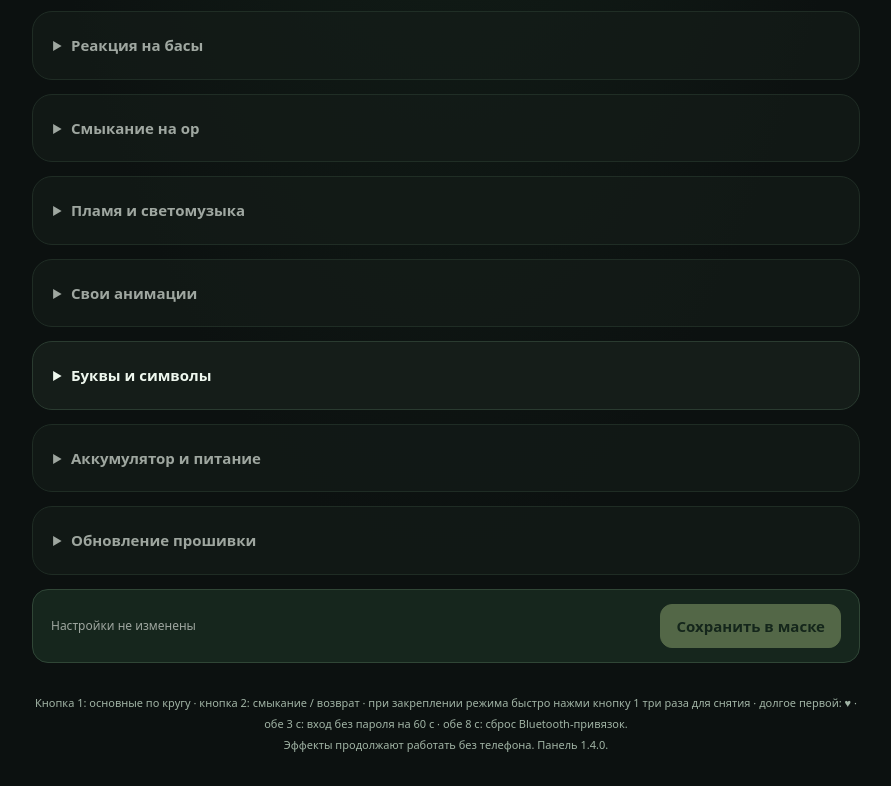
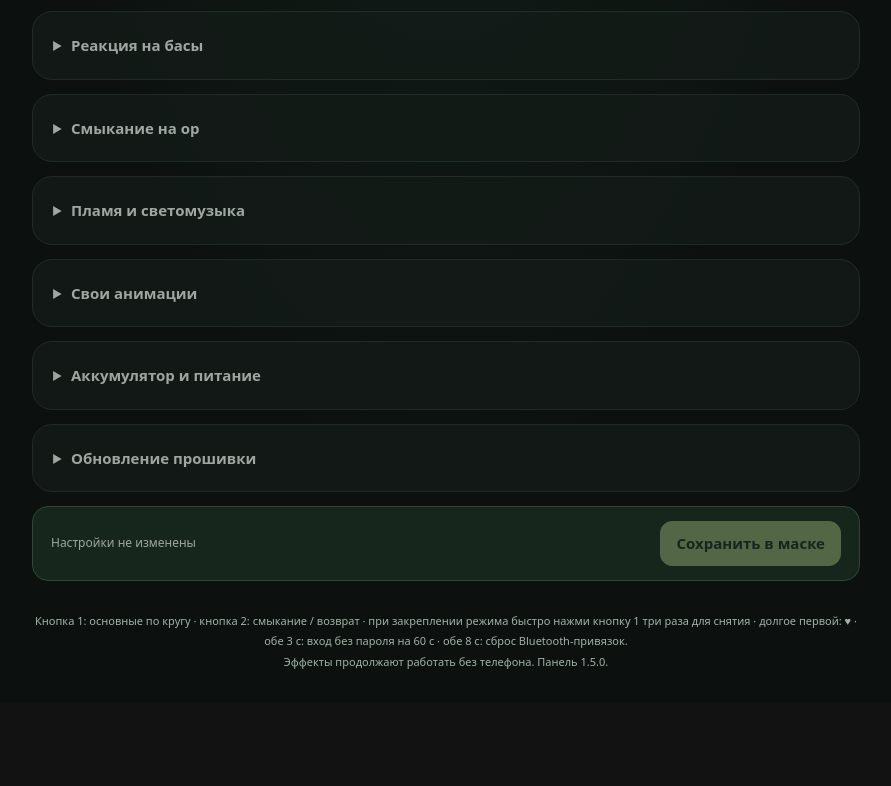
Before and after one commit to SemOr14/greenbandana-panel, a plain HTML site: page index.html in a window 1280 px wide. Shown: the part 1897-2683 px from the top of the page, without its empty margins (194-1085 px from the left). After the commit the page ends 2600 px from the top, so only its background shows below. Drawn offline with Linux system fonts and the light colour scheme.

Commit message:
Remove glyph editor and tune mouth sensitivity

```diff
--- a/index.html
+++ b/index.html
@@ -1,4 +1,4 @@
-<!doctype html><html lang="ru"><head><meta charset="utf-8"><meta name="viewport" content="width=device-width,initial-scale=1"><meta name="theme-color" content="#10251c"><title>GreenBandana</title><link rel="manifest" href="manifest.webmanifest"><link rel="icon" href="icon.svg"><link rel="stylesheet" href="style.css?v=1.4.0"><script src="app.js" defer></script><script src="font-editor.js?v=1.4.0" defer></script></head><body>
+<!doctype html><html lang="ru"><head><meta charset="utf-8"><meta name="viewport" content="width=device-width,initial-scale=1"><meta name="theme-color" content="#10251c"><title>GreenBandana</title><link rel="manifest" href="manifest.webmanifest"><link rel="icon" href="icon.svg"><link rel="stylesheet" href="style.css?v=1.5.0"><script src="app.js" defer></script></head><body>
 <header><div class="brand"><span class="logo">▾</span><div><h1>GreenBandana</h1><small>Свет, который слышит</small></div></div><div class="headerReadouts"><div id="powerUse" class="pill powerUse"><span id="powerCurrent">Ток —</span><small id="powerRemaining">Осталось —</small></div><div id="battery" class="pill">АКБ —</div></div></header>
 <main><section class="connection"><div><span id="dot" class="dot"></span><b id="status">Не подключено</b><p id="hint">Включи маску и подключись по Bluetooth.</p></div><div class="buttons"><button id="connect" class="primary">Подключить</button><button id="disconnect" hidden>Отключить</button><button id="demo">Демо</button></div></section>
 <div id="message" role="status" hidden></div>
@@ -7,7 +7,7 @@
 
 <fieldset id="controls" disabled><section id="modePanel"><h2>Режим</h2><div id="modes" class="modes"></div><div class="buttons"><button id="nextPrimary">Следующий основной</button><button id="toggleCollapse">Включить смыкание</button><button id="heartButton">♥ Сердечко · 4 с</button><button id="trigger">Проверить смыкание</button><button id="modeLock">Закрепить режим</button></div><p id="returnMode" class="note"></p><p id="modeLockStatus" class="note">Кнопки переключают режимы.</p></section>
 <section id="quickSettings"><h2>Быстрые настройки</h2><div id="light" class="settings"></div><div id="quickMicSensitivity"></div><p class="note">Начальная яркость 35%. Увеличивай после проверки питания.</p></section>
-<details class="settingsSection"><summary>Микрофон и речь</summary><div class="micPreset"><label for="micPresetSelect">Пресет микрофона</label><select id="micPresetSelect"><option value="-1">Выбери или создай пресет</option></select><div class="micPresetRow"><input id="micPresetName" maxlength="24" type="text" placeholder="Название пресета" aria-label="Название пресета"><button id="micPresetSave" type="button">Сохранить текущие настройки</button></div><p id="micPresetStatus" class="note">Выбор пресета сразу применяет его. Измени ползунки и сохрани, чтобы обновить пресет.</p></div><div id="audio" class="settings"></div><p class="note">Фокус на речи — грубый частотный фильтр 250–4000 Гц: ослабляет басовую музыку, но может реагировать на вокал и инструменты в этом диапазоне. Это не распознавание голоса. Чувствительность ×½…×⅕ — цифровое снижение после микрофона; оно не исправит перегрузку самого микрофона или АЦП. dBFS — уровень цифрового сигнала.</p></details>
+<details class="settingsSection"><summary>Микрофон и речь</summary><div class="micPreset"><label for="micPresetSelect">Пресет микрофона</label><select id="micPresetSelect"><option value="-1">Выбери или создай пресет</option></select><div class="micPresetRow"><input id="micPresetName" maxlength="24" type="text" placeholder="Название пресета" aria-label="Название пресета"><button id="micPresetSave" type="button">Сохранить текущие настройки</button></div><p id="micPresetStatus" class="note">Выбор пресета сразу применяет его. Измени ползунки и сохрани, чтобы обновить пресет.</p></div><div id="audio" class="settings"></div><p class="note">Фокус на речи — грубая частотная эвристика 250–4000 Гц: она ослабляет часть басовой музыки, но может пропускать вокал и инструменты. Делитель чувствительности «Рот» действует только в этом режиме; его можно настроить отдельно от общей чувствительности. Цифровое снижение не устраняет перегрузку микрофона или АЦП. dBFS — уровень цифрового сигнала.</p></details>
 <details class="settingsSection" id="primaryModeSettings"><summary>Режимы для кнопки 1</summary><p>Отметь режимы, между которыми первая кнопка будет переключать по кругу. Порядок — как в списке.</p><div id="primaryModes" class="primaryModes"></div></details>
 <details class="settingsSection"><summary>Цвета</summary><div id="colors" class="settings"></div></details>
 <details class="settingsSection"><summary>Реакция на басы</summary><div id="bassSettings" class="settings"></div></details>
@@ -18,10 +18,10 @@
 
 </fieldset>
 
-<details class="settingsSection" id="fontEditor"><summary>Буквы и символы</summary><p class="note">Редактор хранит шрифт только в этом браузере. Он не отправляет команды в бандану и не меняет текущую прошивку. Введи символ и нажимай любые из 31 точек матрицы. Можно занять весь центральный ряд — до 7 диодов в ширину.</p><div class="fontToolbar"><label for="fontCharInput">Символ</label><input id="fontCharInput" type="text" maxlength="1" value="А" placeholder="Введите знак" autocapitalize="characters" spellcheck="false" aria-label="Введите символ для редактирования"><button id="fontSpace" type="button">Пробел</button><span id="fontWidth" class="fontWidth"></span><button id="fontResetGlyph" type="button">Сбросить символ</button></div><svg id="fontMatrix" viewBox="-62 -43 124 86" role="img" aria-label="Редактор символа на матрице из 31 светодиода"></svg><div class="buttons fontActions"><button id="fontSave" type="button" class="primary">Сохранить шрифт в браузере</button><button id="fontResetAll" type="button">Восстановить исходный шрифт</button><button id="fontExport" type="button">Экспорт JSON</button><label class="fontImport">Импорт JSON<input id="fontImport" type="file" accept="application/json,.json"></label></div><p id="fontStatus" role="status" class="note">Редактор готов. Изменения пока не сохранены.</p></details>
+
 <fieldset id="batteryControls" disabled>
 <details class="settingsSection"><summary>Аккумулятор и питание</summary><p>Поддерживается одна Li-ion/LiPo ячейка 3,7 В. Проценты приблизительные и зависят от нагрузки. Во время зарядки выключенная маска недоступна.</p><label class="setting" for="batteryCapacity">Ёмкость аккумулятора, мА·ч</label><div class="calibrationRow"><input id="batteryCapacity" type="number" min="100" max="30000" step="1" inputmode="numeric" value="2500"></div><p id="batteryCapacityStatus" role="status"></p><label class="setting" for="currentLimitInput">Лимит тока ленты, мА</label><div class="calibrationRow"><input id="currentLimitInput" type="number" min="100" max="1800" step="1" inputmode="numeric"></div><p id="currentLimitStatus" role="status"></p><label class="setting" for="measuredVoltage">Напряжение аккумулятора по мультиметру, В</label><div class="calibrationRow"><input id="measuredVoltage" type="number" min="2.5" max="4.4" step="0.01" inputmode="decimal" placeholder="Например, 3.85"><button id="calibrateBattery">Калибровать и сохранить</button></div><p id="batteryCalibrationStatus" role="status"></p><p class="note">Измеряйте на контактах аккумулятора после стабилизации нагрузки. Панель сама рассчитает поправку по текущему показанию банданы.</p></details>
 <details class="settingsSection" id="firmwareSection"><summary>Обновление прошивки</summary><p>Для новых алгоритмов удерживайте обе кнопки маски 3 секунды до красной вспышки. Начните обновление в течение 60 секунд. Передача может занять несколько минут; держите телефон рядом и не выключайте питание.</p><button id="otaUpdate" disabled>Обновить с сайта</button><p id="otaProgress" role="status"></p></details>
 <div class="savebar"><span id="dirty">Настройки не изменены</span><button id="save" class="primary">Сохранить в маске</button></div>
 </fieldset>
-<footer>Кнопка 1: основные по кругу · кнопка 2: смыкание / возврат · при закреплении режима быстро нажми кнопку 1 три раза для снятия · долгое первой: ♥ · обе 3 с: вход без пароля на 60 с · обе 8 с: сброс Bluetooth-привязок.<br>Эффекты продолжают работать без телефона. Панель 1.4.0.</footer></main></body></html>
+<footer>Кнопка 1: основные по кругу · кнопка 2: смыкание / возврат · при закреплении режима быстро нажми кнопку 1 три раза для снятия · долгое первой: ♥ · обе 3 с: вход без пароля на 60 с · обе 8 с: сброс Bluetooth-привязок.<br>Эффекты продолжают работать без телефона. Панель 1.5.0.</footer></main></body></html>
```
